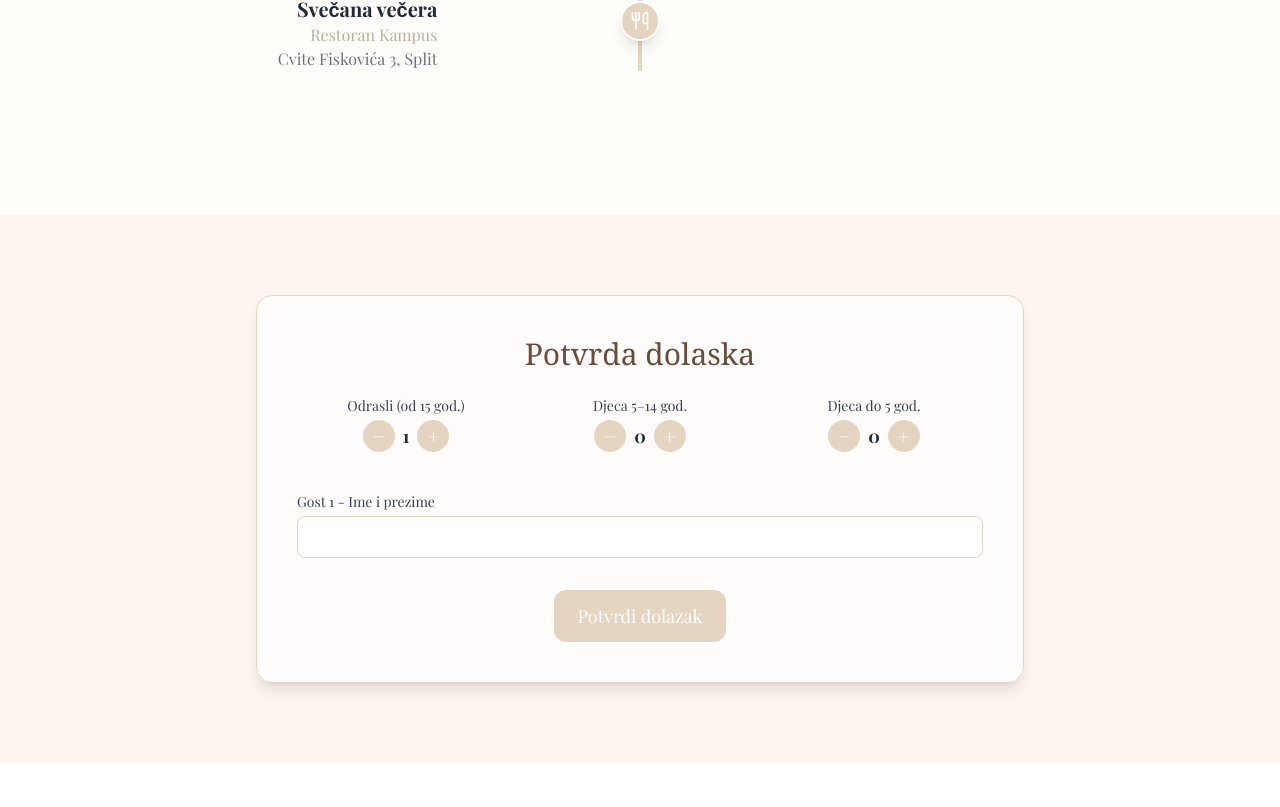
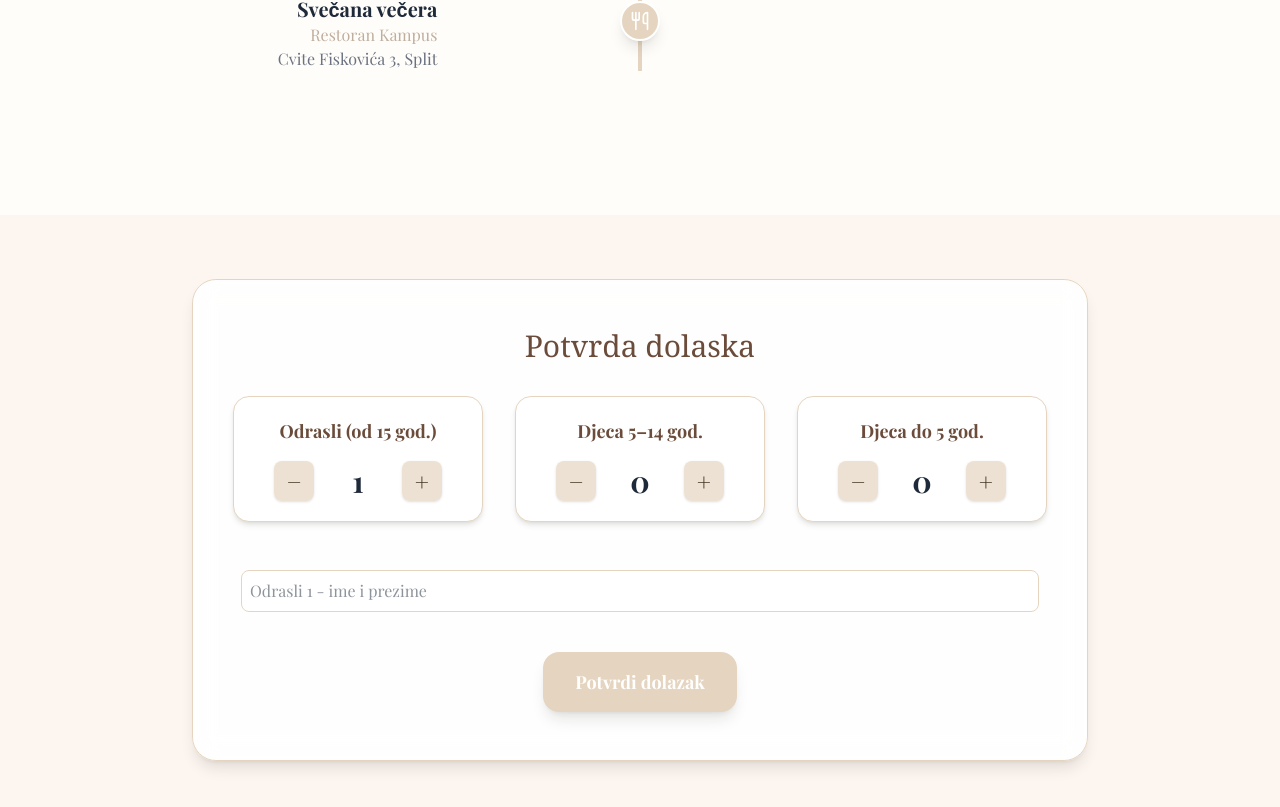
Before and after one commit to barbara3210/Invite, a Next.js app: page / in a window 1280 px wide. Shown: the part 1735-2542 px from the top of the page. Before the commit the page ends 2498 px from the top, so only its background shows below. Built offline with nearby package versions, Linux system fonts and the light colour scheme.

Commit message:
sending categories

```diff
--- a/src/app/components/RSVPForm.tsx
+++ b/src/app/components/RSVPForm.tsx
@@ -5,51 +5,70 @@ export default function RSVPForm() {
   const [adults, setAdults] = useState(1);
   const [kids, setKids] = useState(0);
   const [toddlers, setToddlers] = useState(0);
-  const [names, setNames] = useState([""]);
+
+  const [adultNames, setAdultNames] = useState<string[]>([""]);
+  const [kidNames, setKidNames] = useState<string[]>([]);
+  const [toddlerNames, setToddlerNames] = useState<string[]>([]);
+
+  // Errors po kategorijama
+  const [adultNameErrors, setAdultNameErrors] = useState<boolean[]>([]);
+  const [kidNameErrors, setKidNameErrors] = useState<boolean[]>([]);
+  const [toddlerNameErrors, setToddlerNameErrors] = useState<boolean[]>([]);
+
   const [submitted, setSubmitted] = useState(false);
-  const [showNameError, setShowNameError] = useState(false);
 
-
-  const handleCountChange = (count: number) => {
-    const newNames = [...names];
-    while (newNames.length < count) newNames.push("");
-    while (newNames.length > count) newNames.pop();
-    setNames(newNames);
+  // Resize funkcija za imena (isto koristiš)
+  const resizeNamesArray = (
+    arr: string[],
+    setArr: (names: string[]) => void,
+    newSize: number
+  ) => {
+    const newArr = [...arr];
+    while (newArr.length < newSize) newArr.push("");
+    while (newArr.length > newSize) newArr.pop();
+    setArr(newArr);
   };
 
-  const updateName = (index: number, value: string) => {
-    const updated = [...names];
-    updated[index] = value;
-    setNames(updated);
+  // Validacija imena - vraća true ako ima greške, false ako nema
+  const validateNames = (names: string[], setErrors: (errs: boolean[]) => void) => {
+    const errors = names.map((name) => name.trim() === "");
+    setErrors(errors);
+    return errors.some((e) => e);
   };
 
+  // Handle submit
   const handleSubmit = async () => {
-  const validNames = names.filter(name => name.trim() !== "");
+    const hasAdultErrors = validateNames(adultNames, setAdultNameErrors);
+    const hasKidErrors = validateNames(kidNames, setKidNameErrors);
+    const hasToddlerErrors = validateNames(toddlerNames, setToddlerNameErrors);
 
-
-  if (validNames.length === 0) {
-    setShowNameError(true);
+    if (hasAdultErrors || hasKidErrors || hasToddlerErrors) {
       return;
     }
- setShowNameError(false);
+
+    const guests = [
+      ...adultNames.map((name) => ({ name: name.trim(), category: "Odrasli" })),
+      ...kidNames.map((name) => ({ name: name.trim(), category: "Dijete 5-14" })),
+      ...toddlerNames.map((name) => ({ name: name.trim(), category: "Dijete do 5" })),
+    ];
+
     setSubmitted(true);
+
     try {
       await fetch("/api/rsvp", {
         method: "POST",
         headers: { "Content-Type": "application/json" },
-      body: JSON.stringify({ names: validNames, adults, kids, toddlers }),
+        body: JSON.stringify({ guests }),
       });
     } catch (error) {
-    console.error("Greška pri slanju u pozadini:", error);
+      console.error("Greška pri slanju:", error);
     }
   };
 
-
-
   if (submitted) {
     return (
-      <section className="relative py-20 px-4 bg-[#fdf6f0]">
-        <div className="max-w-xl mx-auto bg-white/80 backdrop-blur-md rounded-2xl shadow-lg p-10 text-center border border-[#e5d5c0]">
+      <section className="relative py-20 px-6 bg-[#fdf6f0] min-h-[300px] flex items-center justify-center">
+        <div className="max-w-xl mx-auto bg-white/90 backdrop-blur-md rounded-3xl shadow-lg p-10 text-center border border-[#e5d5c0]">
           <h2 className="text-3xl font-serif text-[#6b4c3b] mb-4">Hvala vam! 🎉</h2>
           <p className="text-lg text-gray-700">Vaša potvrda dolaska je zaprimljena. Veselimo se druženju! ❤️</p>
         </div>
@@ -58,46 +77,45 @@ const handleSubmit = async () => {
   }
 
   return (
-    <section className="relative py-20 px-4 bg-[#fdf6f0]">
-      <div className="max-w-3xl mx-auto bg-white/70 backdrop-blur-md rounded-2xl shadow-lg p-10 border border-[#e5d5c0]">
-        <h2 className="text-3xl font-serif text-[#6b4c3b] mb-6 text-center">Potvrda dolaska</h2>
+    <section className="relative py-16 px-6 bg-[#fdf6f0]">
+      <div className="max-w-4xl mx-auto bg-white/90 backdrop-blur-md rounded-3xl shadow-lg p-8 sm:p-12 border border-[#e5d5c0]">
+        <h2 className="text-3xl font-serif text-[#6b4c3b] mb-8 text-center">Potvrda dolaska</h2>
 
         {/* Brojači */}
-        <div className="grid grid-cols-1 sm:grid-cols-3 gap-4 mb-10 text-center">
+        <div className="flex flex-col sm:flex-row sm:justify-center sm:gap-8 mb-12 text-center">
           {[
-            { label: "Odrasli (od 15 god.)", value: adults, setValue: setAdults },
-            { label: "Djeca 5–14 god.", value: kids, setValue: setKids },
-            { label: "Djeca do 5 god.", value: toddlers, setValue: setToddlers },
-          ].map(({ label, value, setValue }) => (
-            <div key={label}>
-              <p className="text-sm text-gray-700">{label}</p>
-              <div className="flex justify-center items-center gap-2 mt-1">
+            { label: "Odrasli (od 15 god.)", value: adults, setValue: setAdults, names: adultNames, setNames: setAdultNames },
+            { label: "Djeca 5–14 god.", value: kids, setValue: setKids, names: kidNames, setNames: setKidNames },
+            { label: "Djeca do 5 god.", value: toddlers, setValue: setToddlers, names: toddlerNames, setNames: setToddlerNames },
+          ].map(({ label, value, setValue, names, setNames }) => (
+            <div
+              key={label}
+              className="flex flex-col items-center bg-white rounded-2xl shadow-md border border-[#e5d5c0] p-5 mb-6 sm:mb-0 min-w-[250px]"
+            >
+              <p className="text-base sm:text-lg text-[#6b4c3b] font-semibold mb-4">{label}</p>
+              <div className="flex items-center justify-center gap-5">
                 <button
                   onClick={() => {
                     const newVal = Math.max(0, value - 1);
                     setValue(newVal);
-                    const newTotal =
-                      (label === "Odrasli (od 15 god.)" ? newVal : adults) +
-                      (label === "Djeca 5–14 god." ? newVal : kids) +
-                      (label === "Djeca do 5 god." ? newVal : toddlers);
-                    handleCountChange(newTotal);
+                    resizeNamesArray(names, setNames, newVal);
                   }}
-                  className="w-8 h-8 bg-[#e5d5c0] rounded-full text-white text-xl font-semibold"
+                  className="w-10 h-10 bg-[#e5d5c0]/70 rounded-lg text-[#3e2f1c] text-2xl font-semibold shadow-sm hover:bg-[#e5d5c0] transition flex items-center justify-center"
+                  aria-label={`Smanji broj ${label}`}
+                  type="button"
                 >
                   −
                 </button>
-                <span className="text-lg font-semibold">{value}</span>
+                <span className="text-3xl font-bold w-12 text-center">{value}</span>
                 <button
                   onClick={() => {
                     const newVal = value + 1;
                     setValue(newVal);
-                    const newTotal =
-                      (label === "Odrasli (od 15 god.)" ? newVal : adults) +
-                      (label === "Djeca 5–14 god." ? newVal : kids) +
-                      (label === "Djeca do 5 god." ? newVal : toddlers);
-                    handleCountChange(newTotal);
+                    resizeNamesArray(names, setNames, newVal);
                   }}
-                  className="w-8 h-8 bg-[#e5d5c0] rounded-full text-white text-xl font-semibold"
+                  className="w-10 h-10 bg-[#e5d5c0]/70 rounded-lg text-[#3e2f1c] text-2xl font-semibold shadow-sm hover:bg-[#e5d5c0] transition flex items-center justify-center"
+                  aria-label={`Povećaj broj ${label}`}
+                  type="button"
                 >
                   +
                 </button>
@@ -107,17 +125,61 @@ const handleSubmit = async () => {
         </div>
 
         {/* Unos imena */}
-        <div className="space-y-4 mb-8">
-          {names.map((name, index) => (
-            <div key={index}>
-              <label className="block text-sm text-gray-700 mb-1">Gost {index + 1} - Ime i prezime</label>
+        <div className="space-y-6 mb-10">
+          {/* Odrasli */}
+          {adultNames.map((name, i) => (
+            <div key={`adult-${i}`} className="flex flex-col">
               <input
-                type="text"
                 value={name}
-                onChange={(e) => updateName(index, e.target.value)}
+                onChange={(e) => {
+                  const newNames = [...adultNames];
+                  newNames[i] = e.target.value;
+                  setAdultNames(newNames);
+                }}
                 className="w-full p-2 border border-[#e5d5c0] rounded-lg bg-white/80"
+                placeholder={`Odrasli ${i + 1} - ime i prezime`}
               />
-              {showNameError && name.trim() === "" && (
+              {adultNameErrors[i] && (
+                <p className="text-sm text-red-600 mt-1">Molimo unesite ime gosta.</p>
+              )}
+            </div>
+          ))}
+
+          {/* Djeca */}
+          {kidNames.map((name, i) => (
+            <div key={`kid-${i}`} className="flex flex-col">
+              <input
+                value={name}
+                onChange={(e) => {
+                  const newNames = [...kidNames];
+                  newNames[i] = e.target.value;
+                  setKidNames(newNames);
+                }}
+                className="w-full p-2 border border-[#e5d5c0] rounded-lg bg-white/80"
+                placeholder={`Dijete ${i + 1} - ime i prezime`}
+              />
+              {kidNameErrors[i] && (
+                <p className="text-sm text-red-600 mt-1">Molimo unesite ime gosta.</p>
+              )}
+            </div>
+          ))}
+
+          {/* Mala djeca */}
+          {toddlerNames.map((name, i) => (
+            <div key={`toddler-${i}`} className="flex flex-col">
+              <input
+                value={name}
+                onChange={(e) => {
+                  const newNames = [...toddlerNames];
+                  newNames[i] = e.target.value;
+                  setToddlerNames(newNames);
+                }}
+                className="w-full p-2 border border-[#e5d5c0] rounded-lg bg-white/80 "
+                placeholder={`Malo dijete ${i + 1} - ime i prezime`}
+
+
+              />
+              {toddlerNameErrors[i] && (
                 <p className="text-sm text-red-600 mt-1">Molimo unesite ime gosta.</p>
               )}
             </div>
@@ -128,7 +190,7 @@ const handleSubmit = async () => {
         <div className="text-center">
           <button
             onClick={handleSubmit}
-            className="px-6 py-3 bg-[#e5d5c0] text-white rounded-xl text-lg hover:bg-[#d8c0a5] transition"
+            className="inline-block px-8 py-4 bg-[#e5d5c0] text-white rounded-2xl text-lg font-semibold hover:bg-[#d8c0a5] shadow-lg transition"
           >
             Potvrdi dolazak
           </button>
```
Lines whose indentation alone changed are shown as unchanged.
